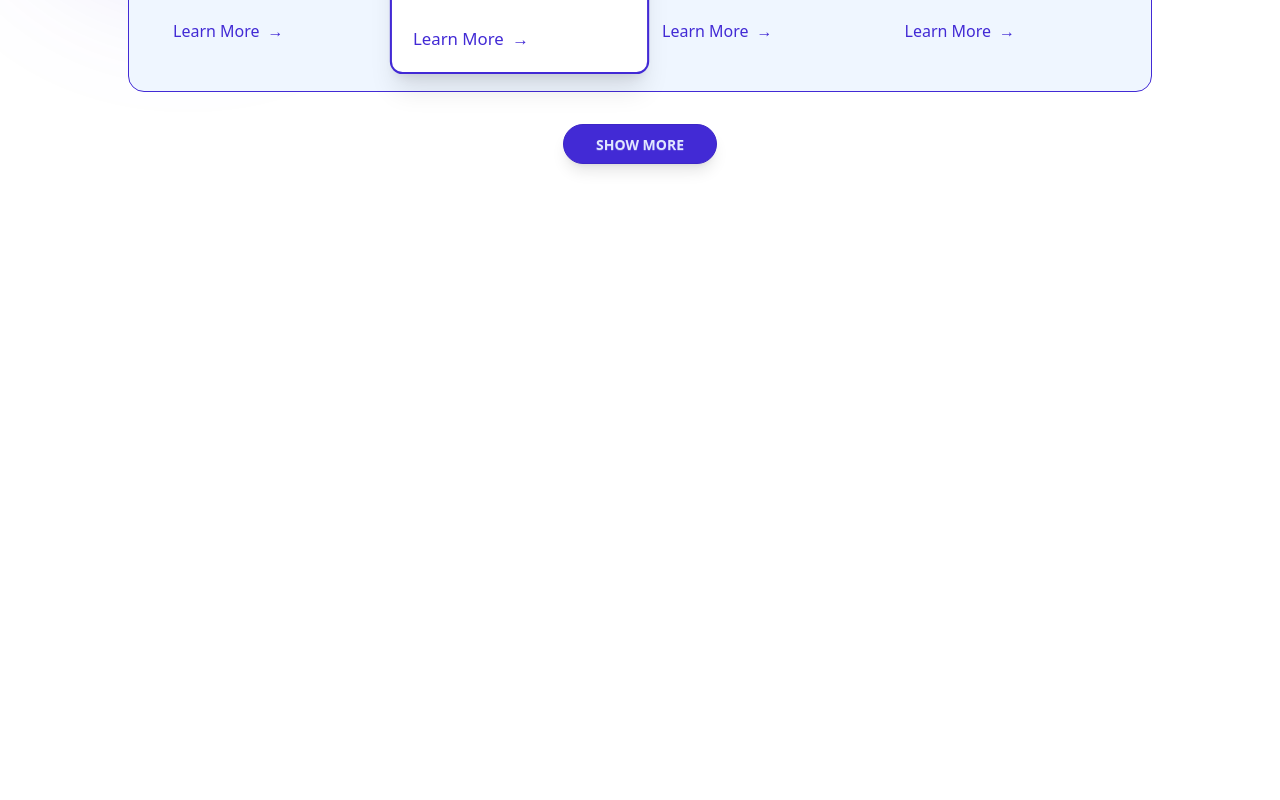
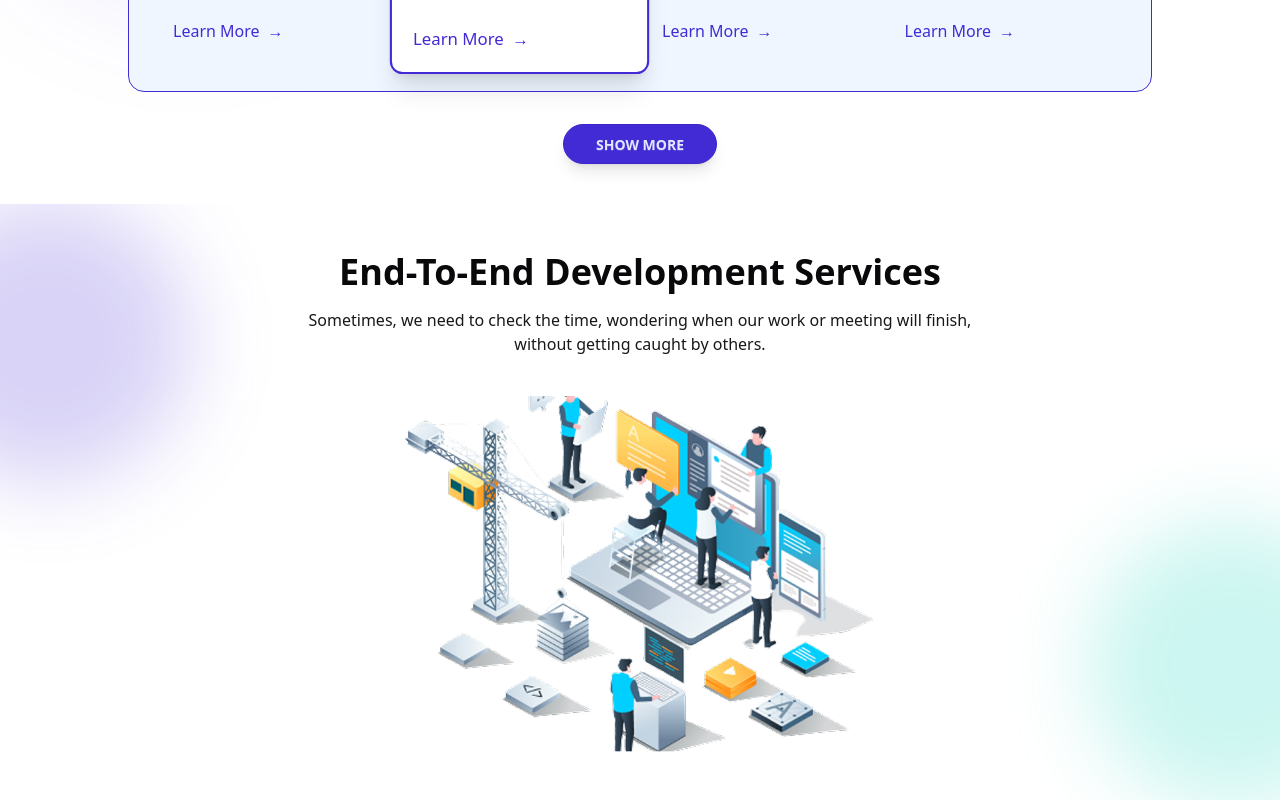
Before and after one commit to Ankit-Kum-ar/Tech-Triumph, a React (Vite) app: page / in a window 1280 px wide. Shown: the part 1298-2098 px from the top of the page. Before the commit the page ends 1502 px from the top, so only its background shows below. Built offline with nearby package versions, Linux system fonts and the light colour scheme.

Commit message:
Add EndToEndSection component and integrate it into Home page

```diff
--- a/src/pages/Home/Home.jsx
+++ b/src/pages/Home/Home.jsx
@@ -1,10 +1,11 @@
-import { HeroSection, ServicesSection } from "./components"
+import { EndToEndSection, HeroSection, ServicesSection } from "./components"
 
 const Home = () => {
   return (
     <div>
       <HeroSection />
       <ServicesSection />
+      <EndToEndSection />
     </div>
   )
 }
--- /dev/null
+++ b/src/pages/Home/components/EndToEndSection.jsx
@@ -0,0 +1,24 @@
+const EndToEndSection = () => (
+  <section className="relative w-full flex flex-col items-center py-12 px-4 bg-base-100 overflow-hidden">
+    {/* Top Left Blob */}
+    <div className="absolute md:block hidden -top-2 -left-24 w-72 h-72 bg-primary/20 rounded-full blur-2xl z-0 pointer-events-none"></div>
+    {/* Bottom Right Blob */}
+    <div className="absolute -bottom-2 -right-24 w-72 h-72 bg-accent/20 rounded-full blur-2xl z-0 pointer-events-none"></div>
+
+    <h2 className="text-2xl md:text-4xl font-bold text-neutral text-center z-10">
+      End-To-End Development Services
+    </h2>
+    <p className="text-base-content text-center mt-4 max-w-2xl z-10">
+      Sometimes, we need to check the time, wondering when our work or meeting will finish, without getting caught by others.
+    </p>
+    <div className="flex justify-center mt-10 z-10 w-full">
+      <img
+        src="/images/end-to-end-illustration.png"
+        alt="End-to-End Development Illustration"
+        className="w-full max-w-xl"
+      />
+    </div>
+  </section>
+);
+
+export default EndToEndSection;
--- a/src/pages/Home/components/index.jsx
+++ b/src/pages/Home/components/index.jsx
@@ -1,2 +1,3 @@
 export { default as HeroSection } from './HeroSection'
 export { default as ServicesSection } from './ServicesSection'
+export { default as EndToEndSection } from './EndToEndSection'
```
Also changed, not shown: public/images/end-to-end-illustration.png (added).
